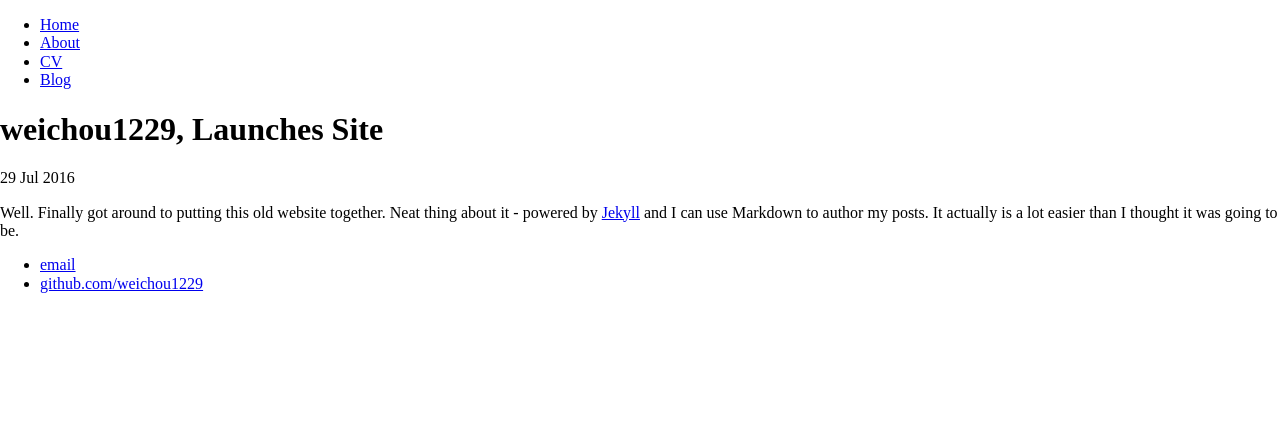
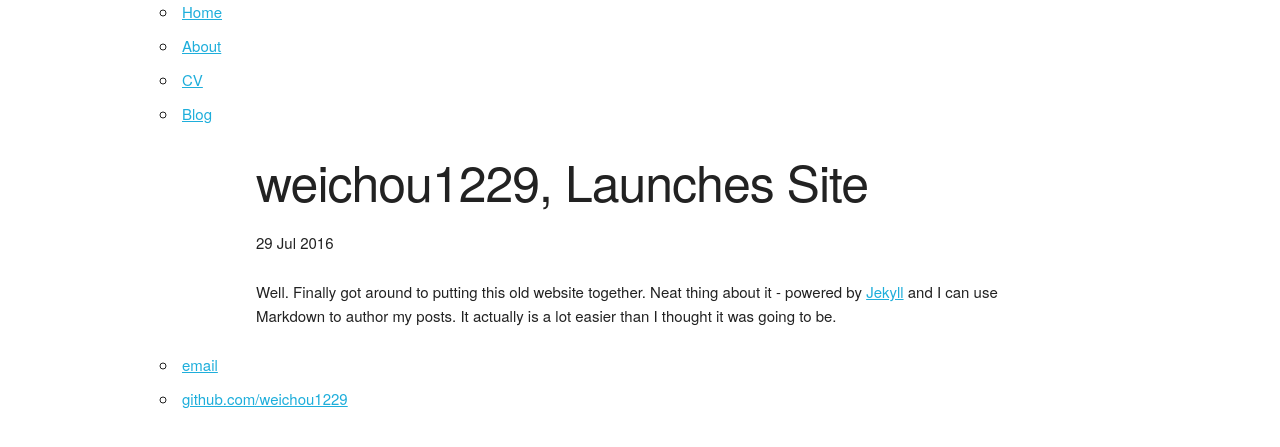
Before and after one commit to weichou1229/weichou.github.io, a Jekyll site: the page built from _posts/blog/2016-07-29-weichou1229-site-launched.md, in a window 1280 px wide. Shown: the top 447 px of the page. Built offline with Jekyll 4.4.1, drawn with Linux system fonts in a browser that asks for light colours; nearby versions of some CDN libraries; library files that are not in the unit come from our copies.

Commit message:
Update default.html

```diff
--- a/_layouts/default.html
+++ b/_layouts/default.html
@@ -3,8 +3,8 @@
 		<head>
 			<title>{{ page.title }}</title>
 			<!-- link to main stylesheet -->
-			<link rel="stylesheet" type="text/css" href="css/normalize.css">
-  			<link rel="stylesheet" type="text/css" href="css/skeleton.css">
+			<link rel="stylesheet" type="text/css" href="/css/normalize.css">
+  			<link rel="stylesheet" type="text/css" href="/css/skeleton.css">
 		</head>
 		<body class="container">
 			<nav>
```
